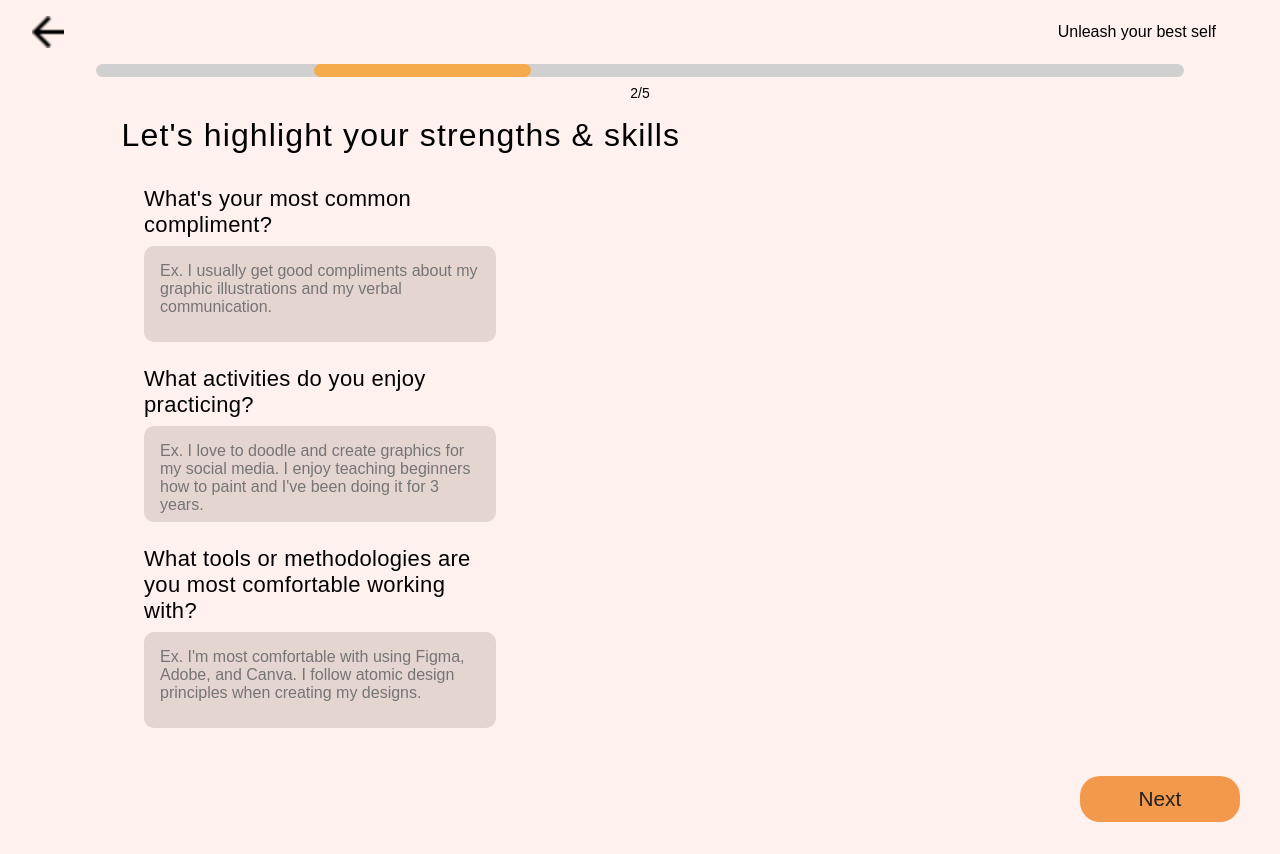
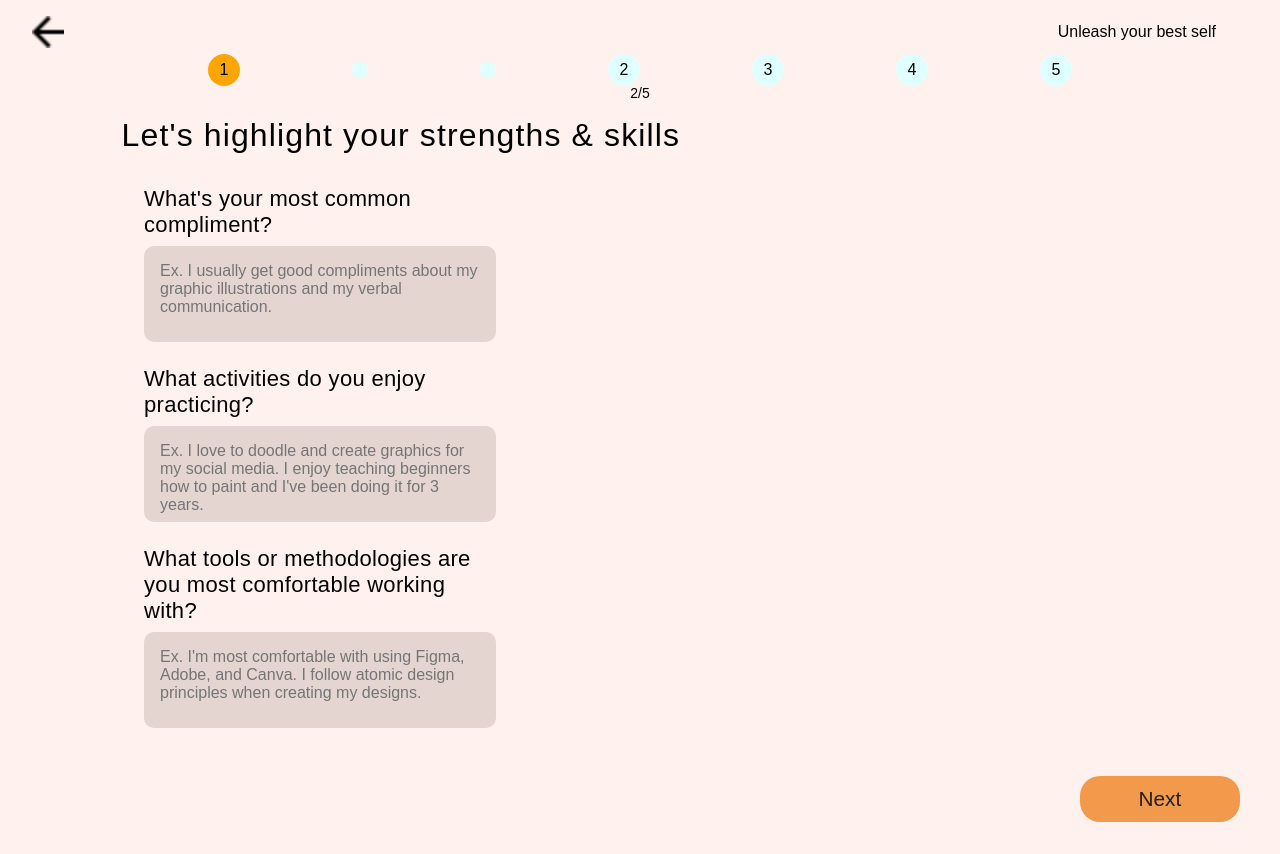
Before and after one commit to cherryontech/minty_fresh_project, a React (Create React App) app: page /strengths in a window 1280 px wide. Built offline with nearby package versions, Linux system fonts and the light colour scheme.

Commit message:
created initial bubbles in strenths page

```diff
--- a/src/pages/Strengths/Strengths.jsx
+++ b/src/pages/Strengths/Strengths.jsx
@@ -31,7 +31,24 @@ const Strengths = ({strengths, setStrengths}) => {
                 </div>
             </div>
             <div className="strengths__progress">
-                <div className="strengths__progress-bar"></div>
+                {/* <div className="strengths__progress-bar"></div> */}
+                <div className='strengths__progress-position-1'>
+                        <p>1</p>
+                    </div>
+                    <div className='strengths__progress-position-1b'></div>
+                    <div className='strengths__progress-position-1c'></div>
+                    <div className='strengths__progress-position-2'>
+                        <p>2</p>
+                    </div>
+                    <div className='strengths__progress-position-3'>
+                        <p>3</p>
+                    </div>
+                    <div className='strengths__progress-position-4'>
+                        <p>4</p>
+                    </div>
+                    <div className='strengths__progress-position-5'>
+                        <p>5</p>
+                    </div>
             </div>
             <p className="step__text">2/5</p>
             <h2 className="strengths__title">Let's highlight your strengths & skills</h2>
--- a/src/pages/Strengths/Strengths.scss
+++ b/src/pages/Strengths/Strengths.scss
@@ -53,28 +53,98 @@ textarea{
 
     }
     &__progress {
-        height: 0.4rem;
+        display: flex;
+        flex-direction: row;
+        justify-content: space-evenly;
+        align-items: center;
         width: 100%;
-        background-color: #D0D0D0;
+        // align-self: center;
+        // height: 0.4rem;
+        // background-color: #D0D0D0;
         @include desktop{
             height: 0.8rem;
             border-radius: 5rem;
             width: 85%;
         }
-            &-bar {
-                height: 100%;
-                background-color: #F5AB4B;
-                width: 20%;
-                margin-left: 20%;
-                @include desktop{
-                    border-radius: 5rem;
+            // &-bar {
+            //     height: 100%;
+            //     background-color: #F5AB4B;
+            //     width: 20%;
+            //     margin-left: 20%;
+            //     @include desktop{
+            //         border-radius: 5rem;
 
-                }
-            }
+            //     }
+            // }
             &-number{
                 padding-top: .5rem;
                 @include label_text;
             }
+            &-position-1{
+                background: orange;
+                width: 2rem;
+                height: 2rem;
+                display: flex;
+                border-radius: 1rem;
+                align-items: center;
+                justify-content: center;
+                &b{
+                    background: lightcyan;
+                    width: 1rem;
+                    height: 1rem;
+                    display: flex;
+                    border-radius: 1rem;
+                    align-items: center;
+                    justify-content: center;
+                }
+                &c{
+                    background: lightcyan;
+                    width: 1rem;
+                    height: 1rem;
+                    display: flex;
+                    border-radius: 1rem;
+                    align-items: center;
+                    justify-content: center;
+                }
+            }
+            &-position-2{
+                background: lightcyan;
+                width: 2rem;
+                height: 2rem;
+                display: flex;
+                border-radius: 1rem;
+                align-items: center;
+                justify-content: center;
+            }
+            &-position-3{
+                background: lightcyan;
+                width: 2rem;
+                height: 2rem;
+                display: flex;
+                border-radius: 1rem;
+                align-items: center;
+                justify-content: center;
+            }
+            &-position-4{
+                background: lightcyan;
+                width: 2rem;
+                height: 2rem;
+                display: flex;
+                border-radius: 1rem;
+                align-items: center;
+                justify-content: center;
+            }
+            &-position-5{
+                background: lightcyan;
+                width: 2rem;
+                height: 2rem;
+                display: flex;
+                border-radius: 1rem;
+                align-items: center;
+                justify-content: center;
+            }
+
+
         }
 
     &__title{
```
